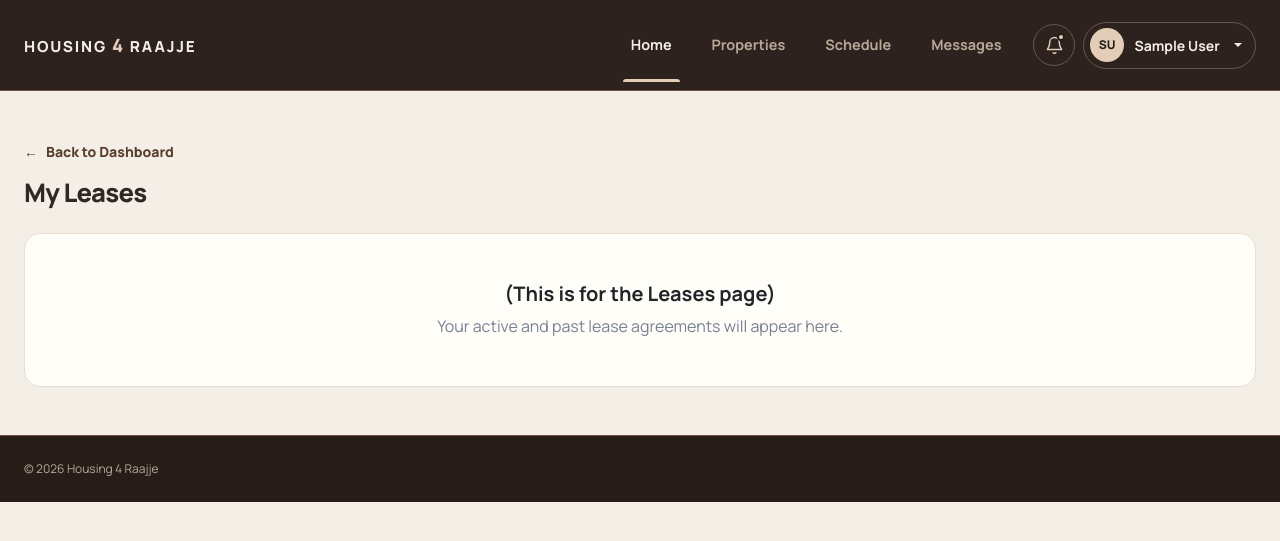
After one commit to Awfyboy/Housing-Raajje, a Laravel app: page /client/leases in a window 1280 px wide. The commit adds this page. Shown: the top 541 px of the page. Run offline with Laravel 12, Linux system fonts and the light colour scheme; the visitor is signed in with stand-in values (Sample User, id 1); parts of the project's set-up code (start-up, migrations or seed data) failed here and were passed over.

Commit message:
dummy pages
dummy pages added so it would operate better for me and give a little foundation, also fixed up the master blade with the nav bar (including the mistake of home page)

```diff
--- a/resources/views/client/layouts/master.blade.php
+++ b/resources/views/client/layouts/master.blade.php
@@ -279,7 +279,7 @@
                     <div class="collapse navbar-collapse order-lg-2 me-lg-4" id="clientNavbar">
                         <ul class="navbar-nav ms-auto align-items-lg-center gap-lg-4">
                             <li class="nav-item">
-                                <a class="nav-link @if(View::yieldContent('activeNav') === 'home') active @endif" href="{{ url('client.home') }}">
+                                <a class="nav-link @if(View::yieldContent('activeNav') === 'home') active @endif" href="{{ route('client.dashboard') }}">
                                     Home
                                 </a>
                             </li>
@@ -291,13 +291,13 @@
                             </li>
 
                             <li class="nav-item">
-                                <a class="nav-link @if(View::yieldContent('activeNav') === 'schedule') active @endif" href="{{ url('/client/schedule') }}">
+                                <a class="nav-link @if(View::yieldContent('activeNav') === 'schedule') active @endif" href="{{ route('client.schedule') }}">
                                     Schedule
                                 </a>
                             </li>
 
                             <li class="nav-item">
-                                <a class="nav-link @if(View::yieldContent('activeNav') === 'messages') active @endif" href="{{ url('/client/messages') }}">
+                                <a class="nav-link @if(View::yieldContent('activeNav') === 'messages') active @endif" href="{{ route('client.messages') }}">
                                     Messages
                                 </a>
                             </li>
--- /dev/null
+++ b/resources/views/client/leases/index.blade.php
@@ -0,0 +1,20 @@
+@extends('client.layouts.master')
+
+@section('title', 'My Leases')
+@section('activeNav', 'home')
+
+@section('content')
+<div class="container-xxl px-3 px-lg-4 py-5">
+    <div class="mb-4">
+        <a href="{{ route('client.dashboard') }}" class="text-link mb-3">
+            <span aria-hidden="true">←</span> Back to Dashboard
+        </a>
+        <h1 class="section-heading mb-0">My Leases</h1>
+    </div>
+
+    <div class="card p-5 text-center" style="background: var(--hr-surface); border-radius: 1rem; border: 1px solid var(--hr-border);">
+        <h3 class="h5 fw-bold mb-2">(This is for the Leases page)</h3>
+        <p class="text-muted-custom mb-0">Your active and past lease agreements will appear here.</p>
+    </div>
+</div>
+@endsection
--- a/routes/web.php
+++ b/routes/web.php
@@ -102,6 +102,12 @@ Route::middleware(['auth', 'verified'])->group(function () {
         // Property market search
         Route::get('/properties', [ClientPropertyController::class, 'index'])->name('properties.index');
         Route::get('/properties/{property}', [ClientPropertyController::class, 'show'])->name('properties.show');
+
+        // Dummy pages
+        Route::view('/schedule', 'client.schedule.index')->name('schedule');
+        Route::view('/messages', 'client.messages.index')->name('messages');
+        Route::view('/applications', 'client.applications.index')->name('applications');
+        Route::view('/leases', 'client.leases.index')->name('leases');
     });
 
     //Owner
```
Also changed, not shown: resources/views/client/applications/index.blade.php (added, +20 -0 lines), resources/views/client/messages/index.blade.php (added, +18 -0 lines), resources/views/client/schedule/index.blade.php (added, +18 -0 lines).
